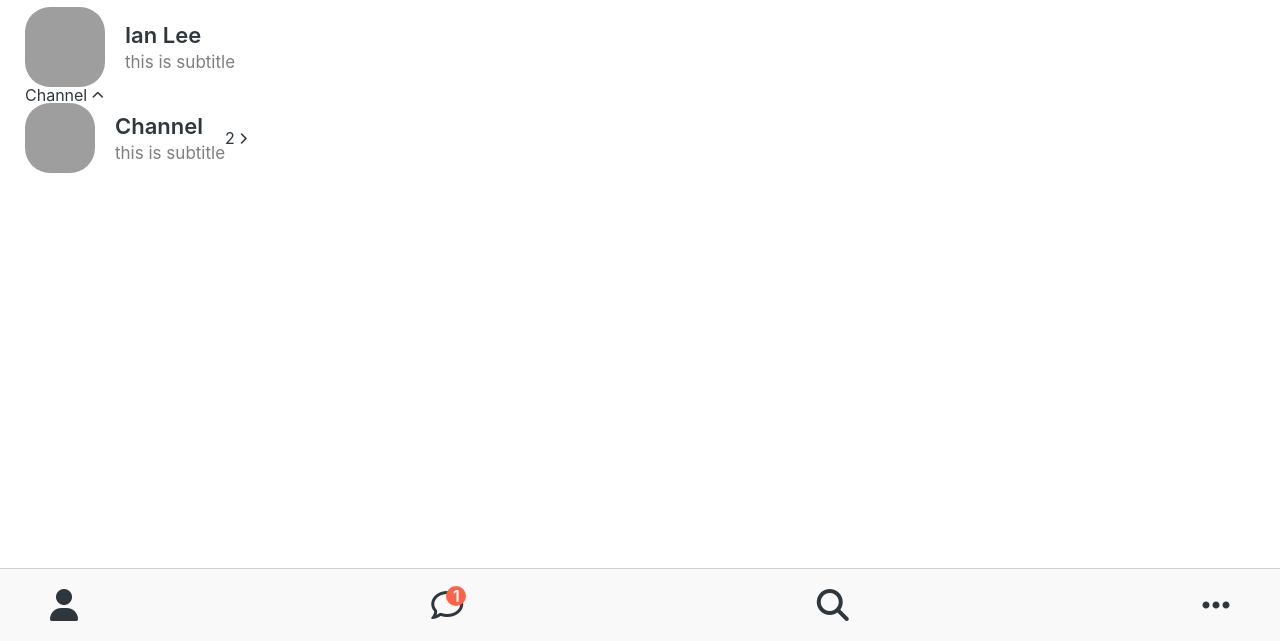
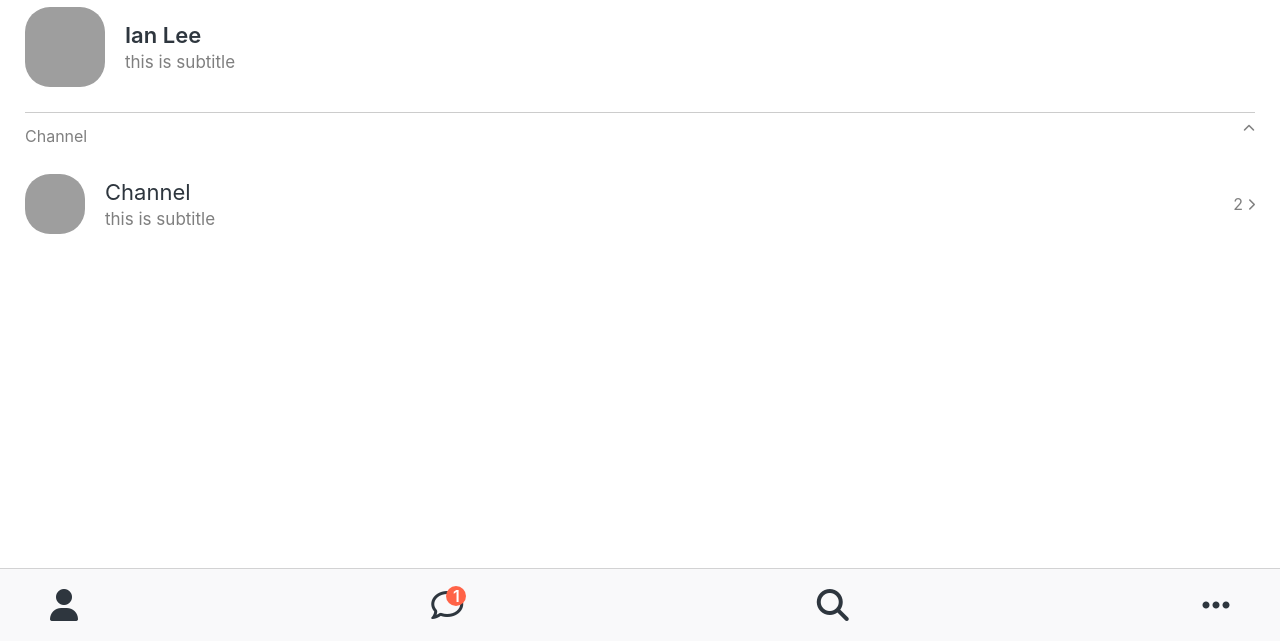
Before and after one commit to Helloing1120/kakao_clone, a plain HTML site: page friends.html in a window 1280 px wide. Shown: the part 159-800 px from the top of the page. Drawn offline with Linux system fonts and the light colour scheme; grey boxes are pictures that could not be loaded.

Commit message:
19/02/2022
finished "friends"

```diff
--- a/css/components/user-component.css
+++ b/css/components/user-component.css
@@ -1,3 +1,7 @@
+.user-component {
+  justify-content: space-between;
+}
+
 .user-component,
 .user-component__column:first-child {
   display: flex;
@@ -26,3 +30,17 @@
   width: 80px;
   height: 80px;
 }
+
+.user-component__avatar--sm {
+  width: 60px;
+  height: 60px;
+  border-radius: 25px;
+}
+
+.user-component__title--not-bold {
+  font-weight: 400;
+}
+
+.user-component__column:last-child {
+  color: rgba(0, 0, 0, 0.5);
+}
--- a/css/screens/friends.css
+++ b/css/screens/friends.css
@@ -14,3 +14,16 @@
 .friends-screen {
   padding: 0px var(--horizontal-space);
 }
+
+.friends-screen__channel {
+  margin-top: 25px;
+  border-top: 1px solid rgba(0, 0, 0, 0.2);
+  padding-top: 15px;
+}
+
+.friends-screen__channel-header {
+  margin-bottom: 30px;
+  display: flex;
+  justify-content: space-between;
+  color: rgba(0, 0, 0, 0.5);
+}
--- a/friends.html
+++ b/friends.html
@@ -63,7 +63,9 @@
               class="user-component__avatar user-component__avatar--sm"
             />
             <div class="user-component__text">
-              <h4 class="user-component__title">Channel</h4>
+              <h4 class="user-component__title user-component__title--not-bold">
+                Channel
+              </h4>
               <h6 class="user-component__subtitle">this is subtitle</h6>
             </div>
           </div>
```
